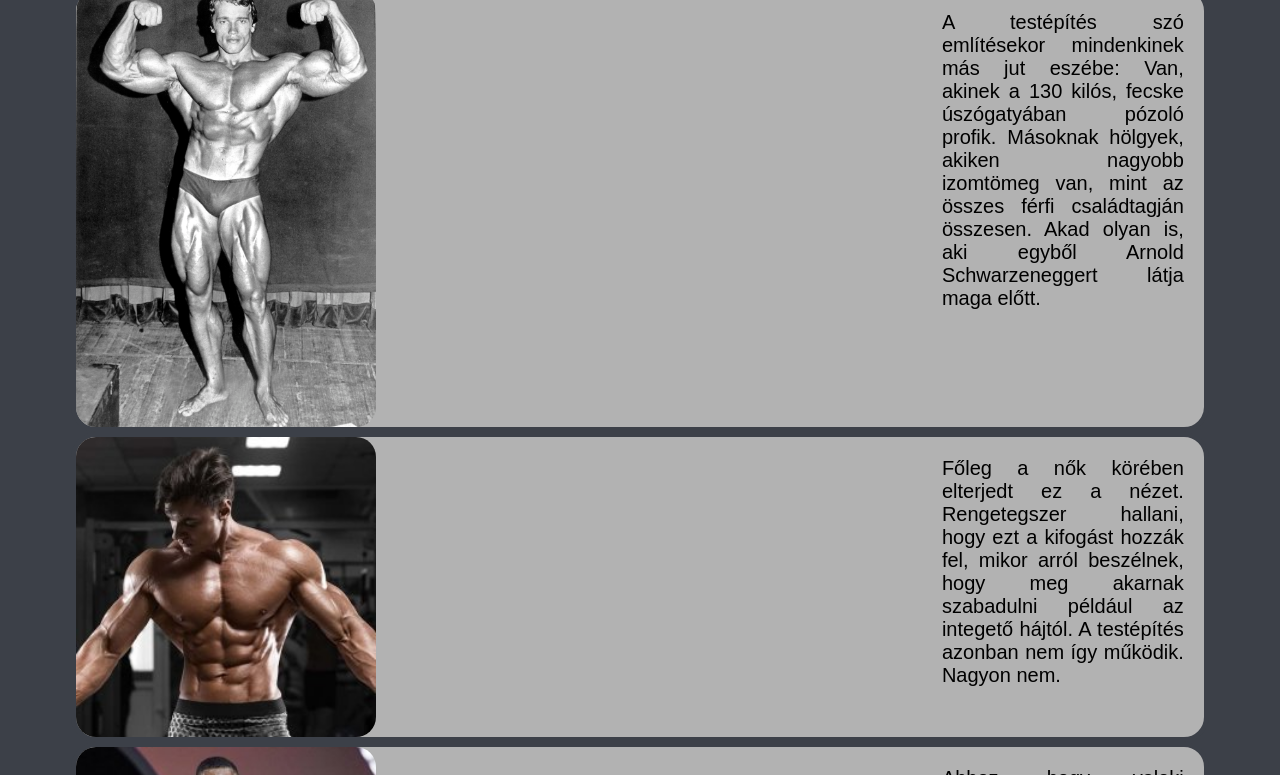
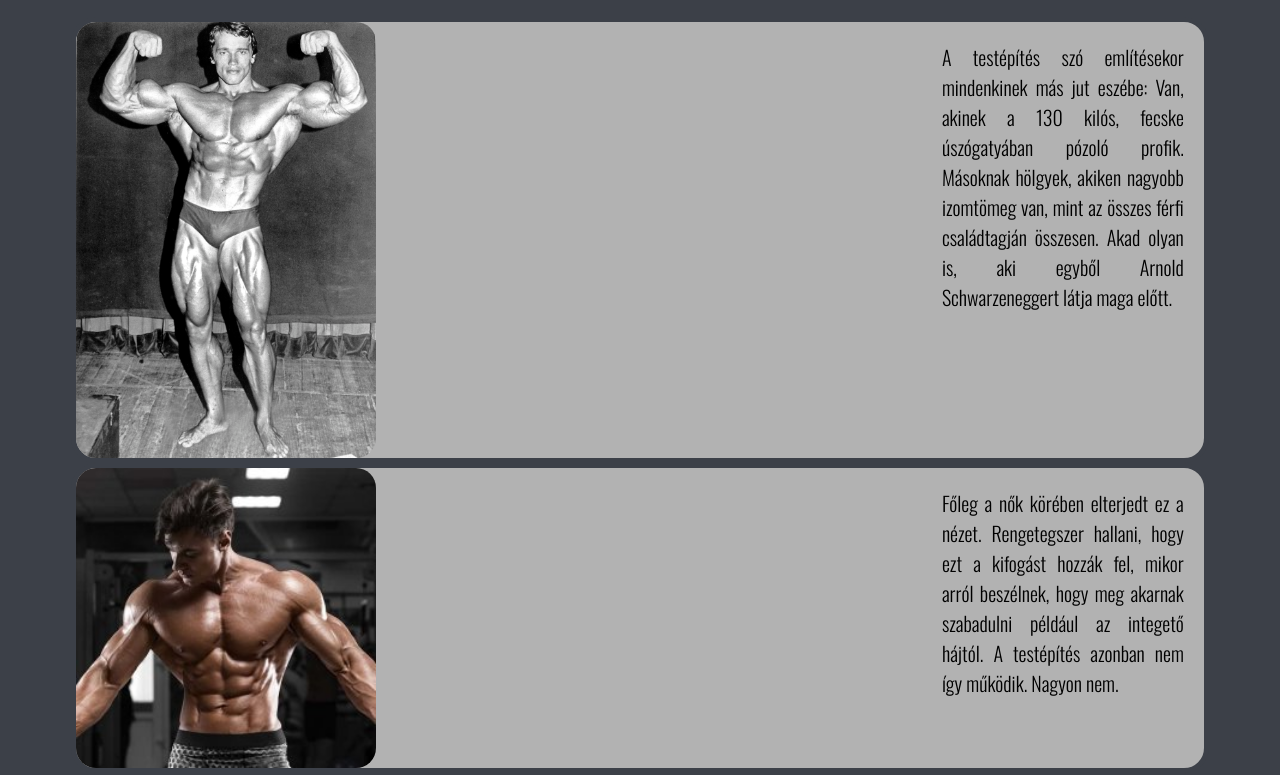
Before and after one commit to Martonnvok/agbm-team, a plain HTML site: page index.html in a window 1280 px wide. Shown: the part 347-1122 px from the top of the page. Drawn offline with nearby package versions, Linux system fonts and the light colour scheme.

Commit message:
index font link betétele

```diff
--- a/index.html
+++ b/index.html
@@ -5,6 +5,9 @@
     <meta http-equiv="X-UA-Compatible" content="IE=edge">
     <meta name="viewport" content="width=device-width, initial-scale=1.0">
     <link rel="stylesheet" href="style.css">
+    <link rel="preconnect" href="https://fonts.googleapis.com">
+    <link rel="preconnect" href="https://fonts.gstatic.com" crossorigin>
+    <link href="https://fonts.googleapis.com/css2?family=Oswald:wght@200;300&display=swap" rel="stylesheet">
     <title>AGBM team</title>
 </head>
 <main>
```
